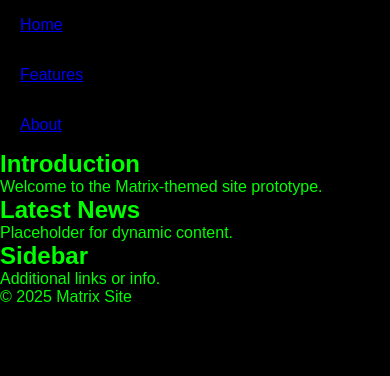
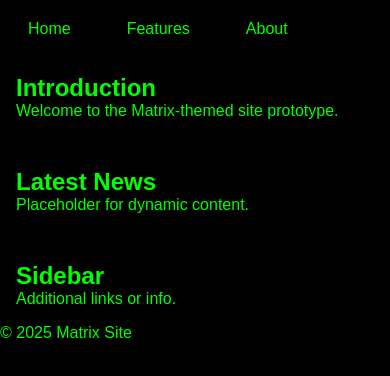
Before and after one commit to Uzumaki-DC/matrix-site, a Next.js app: page / in a window 390 px wide. Shown: the top 376 px of the page. Built offline with nearby package versions, Linux system fonts and the light colour scheme.

Commit message:
style: add CSS Grid layout for main content with responsive columns

```diff
--- a/styles/globals.css
+++ b/styles/globals.css
@@ -22,3 +22,57 @@ nav a {
   padding: 0.75rem 1rem; /* larger hit area */
   margin: 0.25rem; /* spacing between links */
 }
+/* Flexbox nav */
+nav ul {
+  display: flex;
+  list-style: none;
+  gap: 1rem;
+  padding: 0.5rem;
+  background: #000;
+  margin: 0;
+}
+
+nav li {
+  margin: 0; /* reset any default list margins/padding */
+}
+
+nav a {
+  color: var(--matrix-green);
+  text-decoration: none;
+  padding: 0.5rem 1rem; /* expand touch target */
+  display: inline-block; /* so padding applies */
+}
+
+nav a:hover,
+nav a:focus {
+  text-decoration: underline;
+}
+
+main {
+  display: grid;
+  gap: 1rem;
+
+  /* by default, one column */
+  grid-template-columns: 1fr;
+}
+
+/* two columns on medium screens and up */
+@media (min-width: 640px) {
+  main {
+    grid-template-columns: repeat(2, 1fr);
+  }
+}
+
+/* three columns on large screens and up */
+@media (min-width: 1024px) {
+  main {
+    grid-template-columns: repeat(3, 1fr);
+  }
+}
+
+main > * {
+  background: #000; /* solid black background */
+  border: 1px solid var(--matrix-green);
+  padding: 1rem;
+  color: var(--matrix-green);
+}
```
